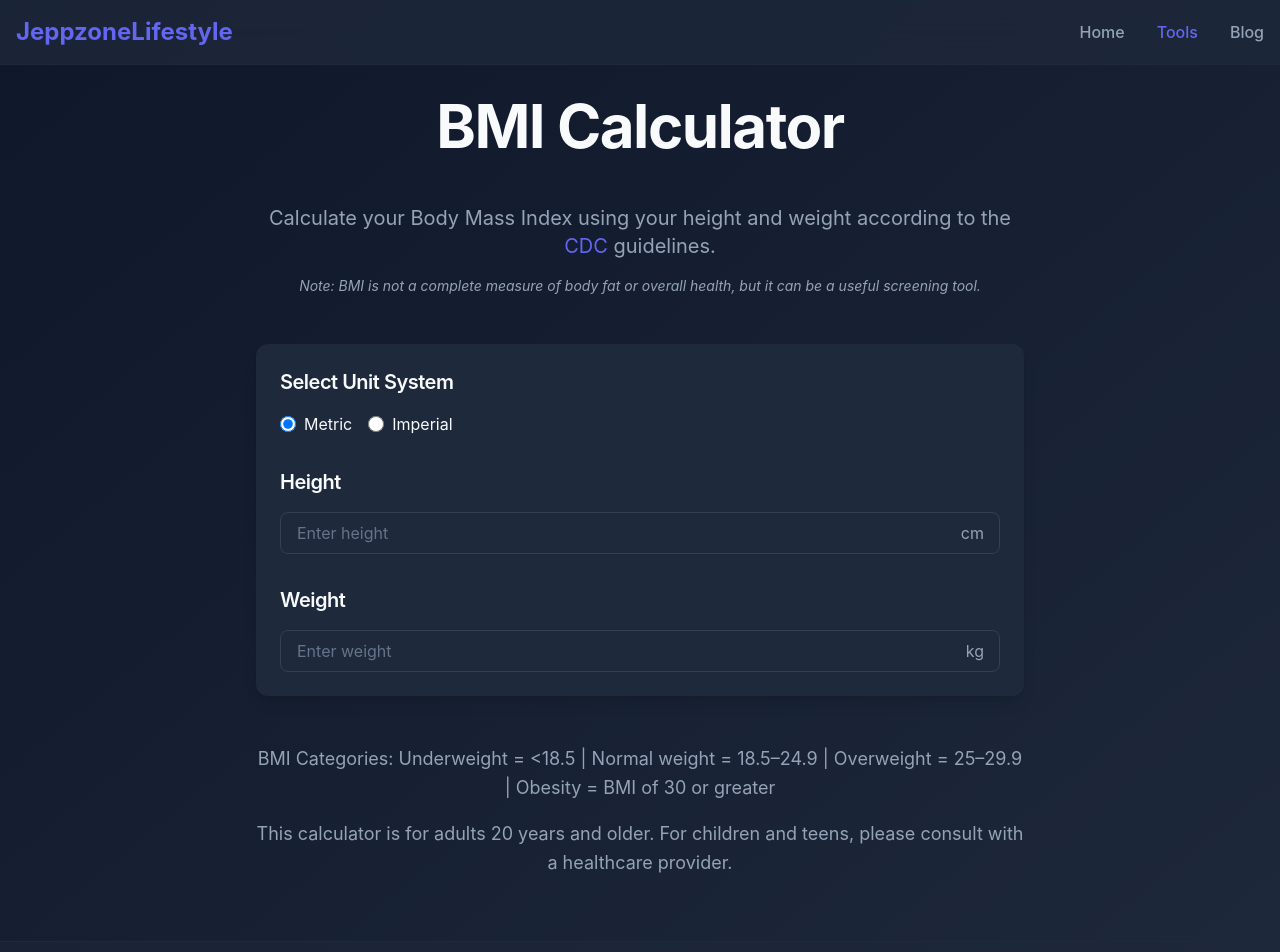
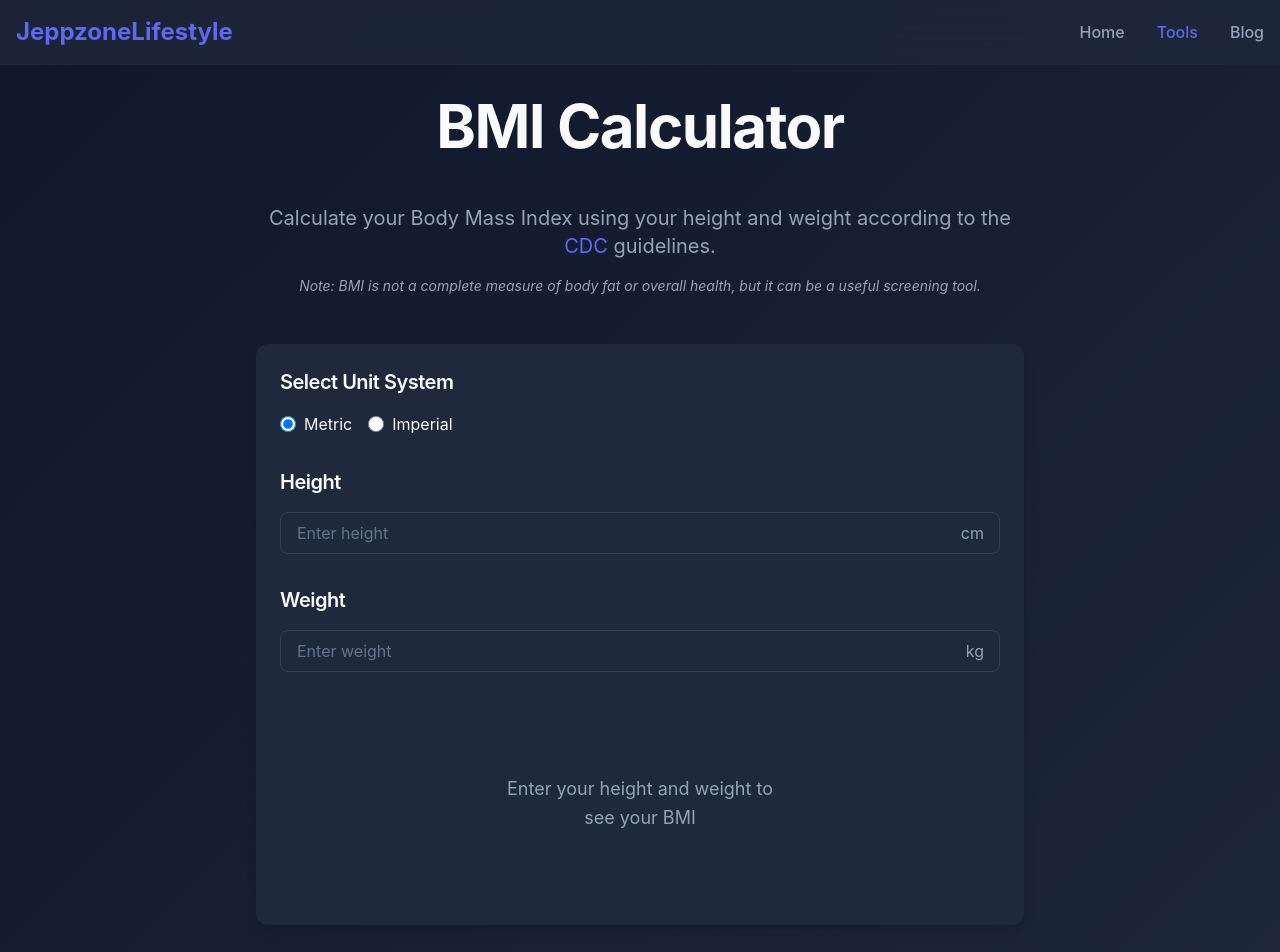
Before and after one commit to jeppzone/jeppzonelifestyle, a SvelteKit app: page /tools/bmi-calculator in a window 1280 px wide. Shown: the top 952 px of the page. Built offline with nearby package versions, Linux system fonts and the light colour scheme; a web font is replaced by a local one.

Commit message:
Fix bmi calculator

```diff
--- a/src/routes/tools/bmi-calculator/+page.svelte
+++ b/src/routes/tools/bmi-calculator/+page.svelte
@@ -212,9 +212,12 @@
 		</div>
 
 		<!-- Results -->
+		<div class="pt-4 border-t border-slate-800">
+			<div class="relative min-h-[180px]">
 				{#if showResult}
-			<div class="pt-4 border-t border-slate-800" transition:fade>
-				<div class="space-y-4 text-center">
+					<div class="absolute inset-0 flex items-center justify-center">
+						<div class="w-full max-w-[300px]">
+							<div class="space-y-4 text-center" transition:fade|local={{ duration: 200 }}>
 								<div class="space-y-2">
 									<h3 class="text-4xl font-bold">{calculatedBmi.toFixed(1)}</h3>
 									<p class="text-sm text-text-muted">Your BMI</p>
@@ -234,7 +237,18 @@
 								</div>
 							</div>
 						</div>
+					</div>
+				{:else}
+					<div class="absolute inset-0 flex items-center justify-center">
+						<div class="w-full max-w-[300px]">
+							<p class="text-text-muted text-center" transition:fade|local={{ duration: 200 }}>
+								Enter your height and weight to see your BMI
+							</p>
+						</div>
+					</div>
 				{/if}
+			</div>
+		</div>
 	</div>
 
 	<!-- Disclaimer -->
```
Lines whose indentation alone changed are shown as unchanged.
